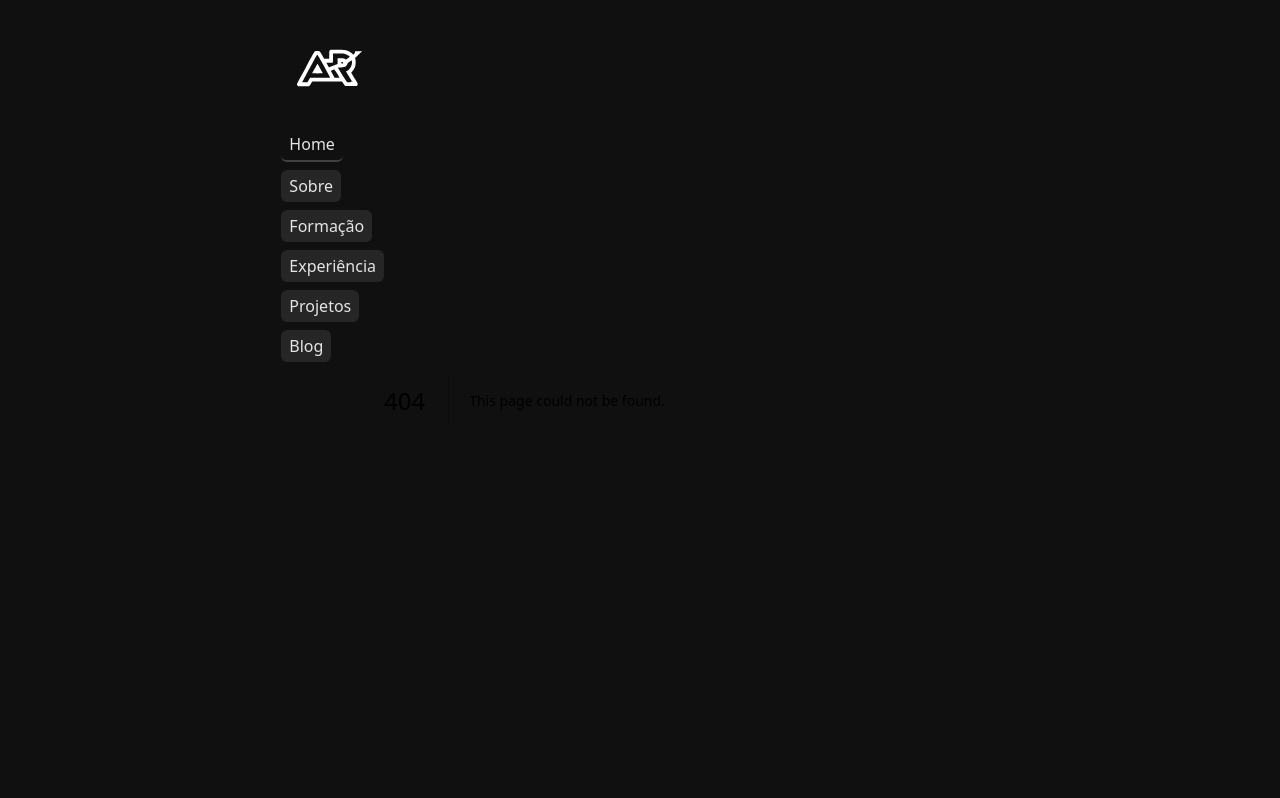
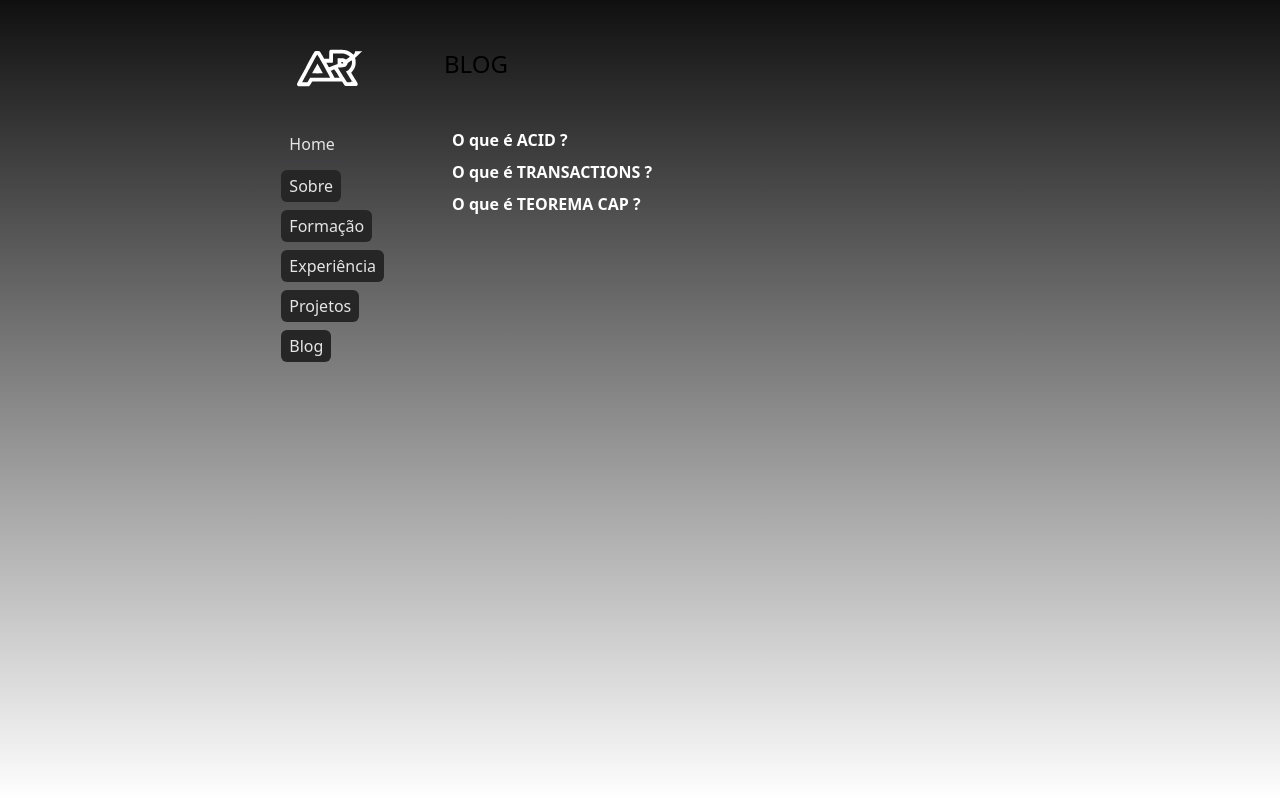
Before and after one commit to rafaapcode/portfolio-new, a Next.js app: page /blog in a window 1280 px wide. Before the commit this address had no page. Built offline with nearby package versions, Linux system fonts and the light colour scheme.

Commit message:
feat: adding animation on the cards of projects

```diff
--- /dev/null
+++ b/app/blog/page.jsx
@@ -0,0 +1,32 @@
+"use client";
+
+import Title from "../components/title";
+import Link from "next/link";
+import { motion } from "framer-motion";
+
+export default function Sobre() {
+  const nomePosts = [
+    { nome: "O que é ACID ?" },
+    { nome: "O que é TRANSACTIONS ?" },
+    { nome: "O que é TEOREMA CAP ?" },
+  ];
+
+  return (
+    <section className="w-full lg:w-[70%] h-[80%] lg:h-screen md:h-screen px-5 overflow-auto">
+      <Title title="Blog" />
+      <div className="mt-10 w-full h-[75%] overflow-auto">
+        <ul className="ml-10">
+          {nomePosts.map(({nome}) => (
+            <li className="mt-2" key={nome}>
+              <Link href="/blog">
+                <span className="text-base font-semibold text-[#fff] hover:text-[#666565] transition-all cursor-pointer p-2 rounded">
+                  {nome}
+                </span>
+              </Link>
+            </li>
+          ))}
+        </ul>
+      </div>
+    </section>
+  );
+}
--- a/app/projects/page.jsx
+++ b/app/projects/page.jsx
@@ -10,8 +10,20 @@ export default function Projects() {
   const [selectedItem, setSelectedItem] = useState({});
 
   const items = [
-    { id: 1, nome: "Reservas", desc: "teste do teste", techs: ["HTML", "CSS", "JS", "PY", "C", "JAVA"], desc: 'Sistema para reservas em sala de aula. Ele me da o caminho mais rápido que posso fazer as reservas, gastando menos tempo.' },
-    { id: 2, nome: "Cadastro", desc: "teste do teste", techs: ["JS", "PY"], desc: 'testando' },
+    {
+      id: 1,
+      nome: "Reservas",
+      desc: "teste do teste",
+      techs: ["HTML", "CSS", "JS", "PY", "C", "JAVA"],
+      desc: "Sistema para reservas em sala de aula. Ele me da o caminho mais rápido que posso fazer as reservas, gastando menos tempo.",
+    },
+    {
+      id: 2,
+      nome: "Cadastro",
+      desc: "teste do teste",
+      techs: ["JS", "PY"],
+      desc: "testando",
+    },
   ];
 
   return (
@@ -20,6 +32,9 @@ export default function Projects() {
       <div className="mt-10 w-full flex flex-col items-center lg:justify-start lg:gap-x-2 lg:items-start lg:flex-row h-[50%] overflow-auto relative">
         {items.map((item) => (
           <motion.div
+            initial={{ scaleX: 0 }}
+            animate={{ scaleX: 1 }}
+            transition={{ duration: 0.2 }}
             className="mt-2 p-2 bg-[#201f1f] w-[70%] h-[75%] md:h-[20%] lg:w-[35%] lg:h-[35%] rounded-md cursor-pointer"
             layoutId={item.id}
             onClick={() => {
@@ -27,9 +42,11 @@ export default function Projects() {
               setSelectedItem(item);
             }}
           >
-            <motion.p className="text-base md:text-lg text-[#666565]">{item.nome}</motion.p>
+            <motion.p className="text-base md:text-lg text-[#666565]">
+              {item.nome}
+            </motion.p>
             <div className="mt-2 w-full flex gap-x-2 gap-y-2 flex-wrap">
-              {item.techs.map(tech => (
+              {item.techs.map((tech) => (
                 <Tags key={tech} techname={tech} />
               ))}
             </div>
@@ -37,14 +54,19 @@ export default function Projects() {
         ))}
         <AnimatePresence>
           {selectedId && (
-            <motion.div className="flex flex-col left-[0%] md:left-[10%] lg:left-[20%] top-[10%] rounded h-[80%] w-full md:h-[40%] md:w-[80%] lg:w-[60%] lg:h-[60%] absolute bg-[#666565]" layoutId={selectedId}>
+            <motion.div
+              className="flex flex-col left-[0%] md:left-[10%] lg:left-[20%] top-[10%] rounded h-[80%] w-full md:h-[40%] md:w-[80%] lg:w-[60%] lg:h-[60%] absolute bg-[#666565]"
+              layoutId={selectedId}
+            >
               <motion.button
                 className="self-end mr-2 mt-2 text-center transition-all duration-75 hover:bg-[#505050] bg-[#a09f9f] h-[30px] w-[30px] rounded-full"
                 onClick={() => setSelectedId(null)}
               >
                 X
               </motion.button>
-              <motion.p className="px-2 font-bold text-[#fff]">{selectedItem.desc}</motion.p>
+              <motion.p className="px-2 font-bold text-[#fff]">
+                {selectedItem.desc}
+              </motion.p>
             </motion.div>
           )}
         </AnimatePresence>
```
